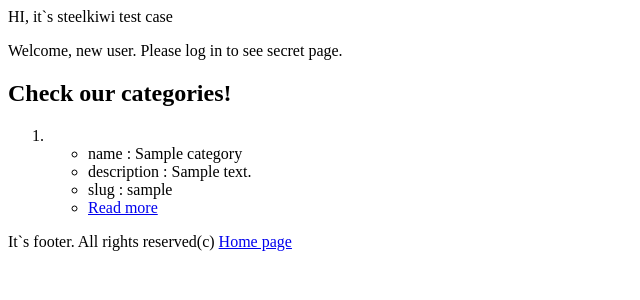
After one commit to ignsv/steelkiwi, a Django app: a page that uses kiwisite/product/templates/base.html in a window 1280 px wide. The commit adds this page. Shown: the top 300 px of the page, without its empty margins (0-640 px from the left). Run offline with Django 3.2, Linux system fonts and the light colour scheme; tables that the repository leaves empty hold one stand-in row (values such as "Sample post").

Commit message:
add /products/ template and view

```diff
--- a/kiwisite/product/templates/base.html
+++ b/kiwisite/product/templates/base.html
@@ -1,6 +1,6 @@
-<header>HI, it`s steelkiwi test case. Header</header>
+<header>HI, it`s steelkiwi test case</header>
 {% if user.is_authenticated %}
-    <p>Welcome, {{ user.username }}. Thanks for logging in. Yoy may visit secret page
+    <p>Welcome, {{ user.username }}. Thanks for logging. Now you may visit secret page
     	<!--<a href=" url 'django.contrib.auth.views.logout' ?next= url 'product:index' ">logout?</a>-->
     </p>
 {% else %}
@@ -10,4 +10,6 @@
 {% endif %}
 {% block content %}
 {% endblock %}
-<footer>It`s footer. All rights reserved(c)</footer>
+<footer>It`s footer. All rights reserved(c)
+    <a href="{% url 'product:index' %}">Home page</a>
+</footer>
--- /dev/null
+++ b/kiwisite/product/templates/product/categories.html
@@ -0,0 +1,26 @@
+{% extends 'base.html' %}
+
+{% block content %}
+<h2> Check our categories!</h2>
+{% if category_list %}
+    <ol>
+    {% for category in category_list %}
+        <li>
+            <ul>
+                <li>name : {{ category.name }}</li>
+
+                <li>description : {{ category.description}}</li>
+
+                <li>slug : {{ category.slug}}</li>
+
+                <li><a href="{% url 'product:index' %}">Read more</a></li>
+            </ul>
+        </li>
+    {% endfor %}
+    </ol>
+{% else %}
+    <p>There are no categories at all!.</p>
+{% endif %}
+
+
+{% endblock content %}
--- a/kiwisite/product/templates/product/index.html
+++ b/kiwisite/product/templates/product/index.html
@@ -2,6 +2,6 @@
 
 {% block content %}
 <p>It`s start page. you have 2 links - secret page(only for loggined users) and categories</p>
-
+<a href="{% url 'product:categories' %}">check our categories!</a>
 
 {% endblock content %}
--- a/kiwisite/product/urls.py
+++ b/kiwisite/product/urls.py
@@ -5,4 +5,5 @@ from . import views
 app_name = 'product'
 urlpatterns = [
     url(r'^$', views.index, name='index'),
+    url(r'^products/$', views.categories, name='categories'),
 ]
--- a/kiwisite/product/views.py
+++ b/kiwisite/product/views.py
@@ -2,17 +2,25 @@ from django.shortcuts import render, get_object_or_404
 from django.http import Http404
 from django.http import HttpResponse
 from django.core.urlresolvers import reverse
+
+from .models import Category, Product
 
 # Create your views here.
 
 def index(request):
     return render(request, 'product/index.html')
 
+
 def products(request):
     pass
 
+
 def categories(request):
-    pass
+    category_list = Category.objects.all()
+    context = {
+        'category_list': category_list,
+    }
+    return render(request, 'product/categories.html', context)
 
 def product(request):
     pass
```
